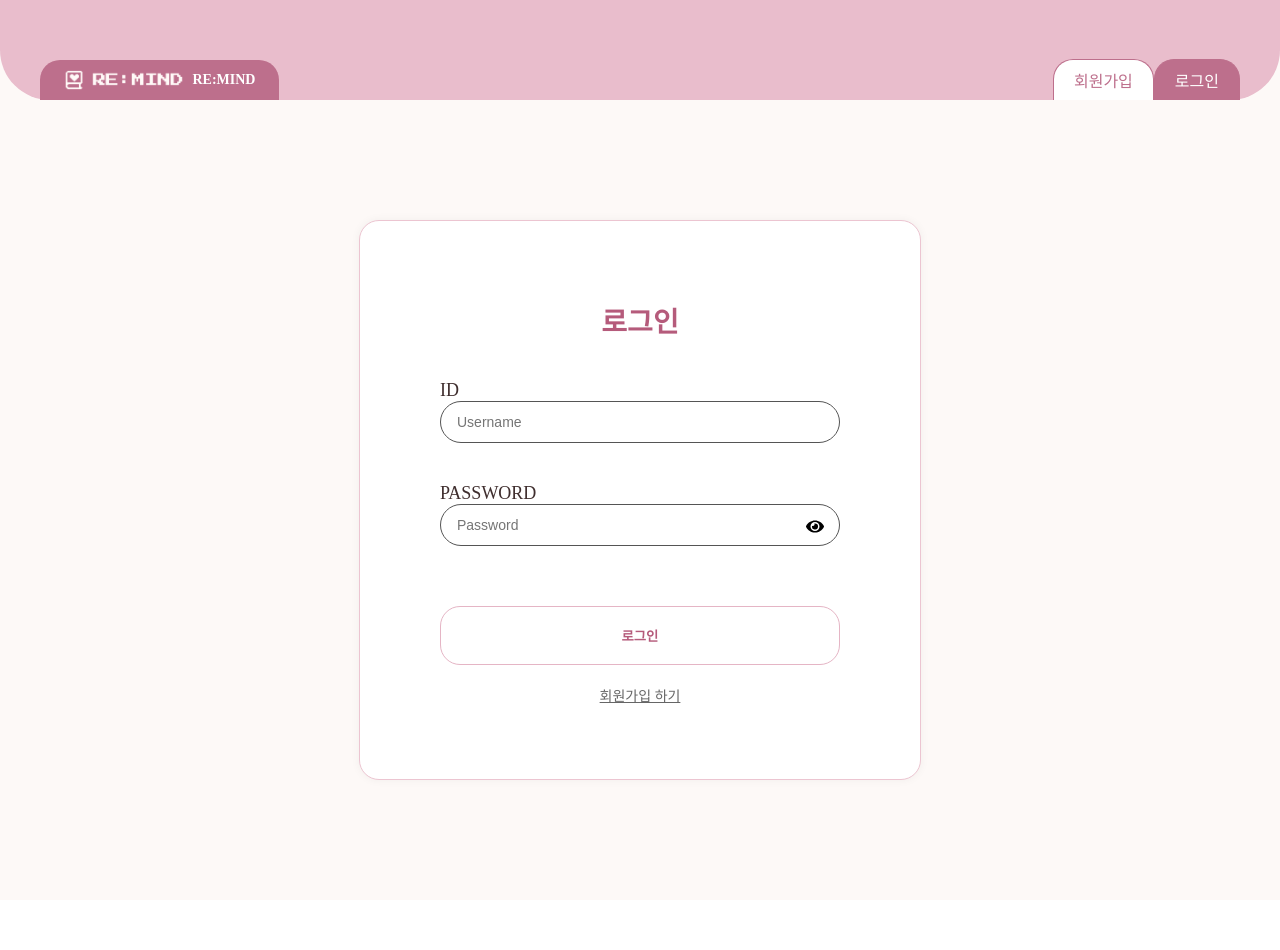
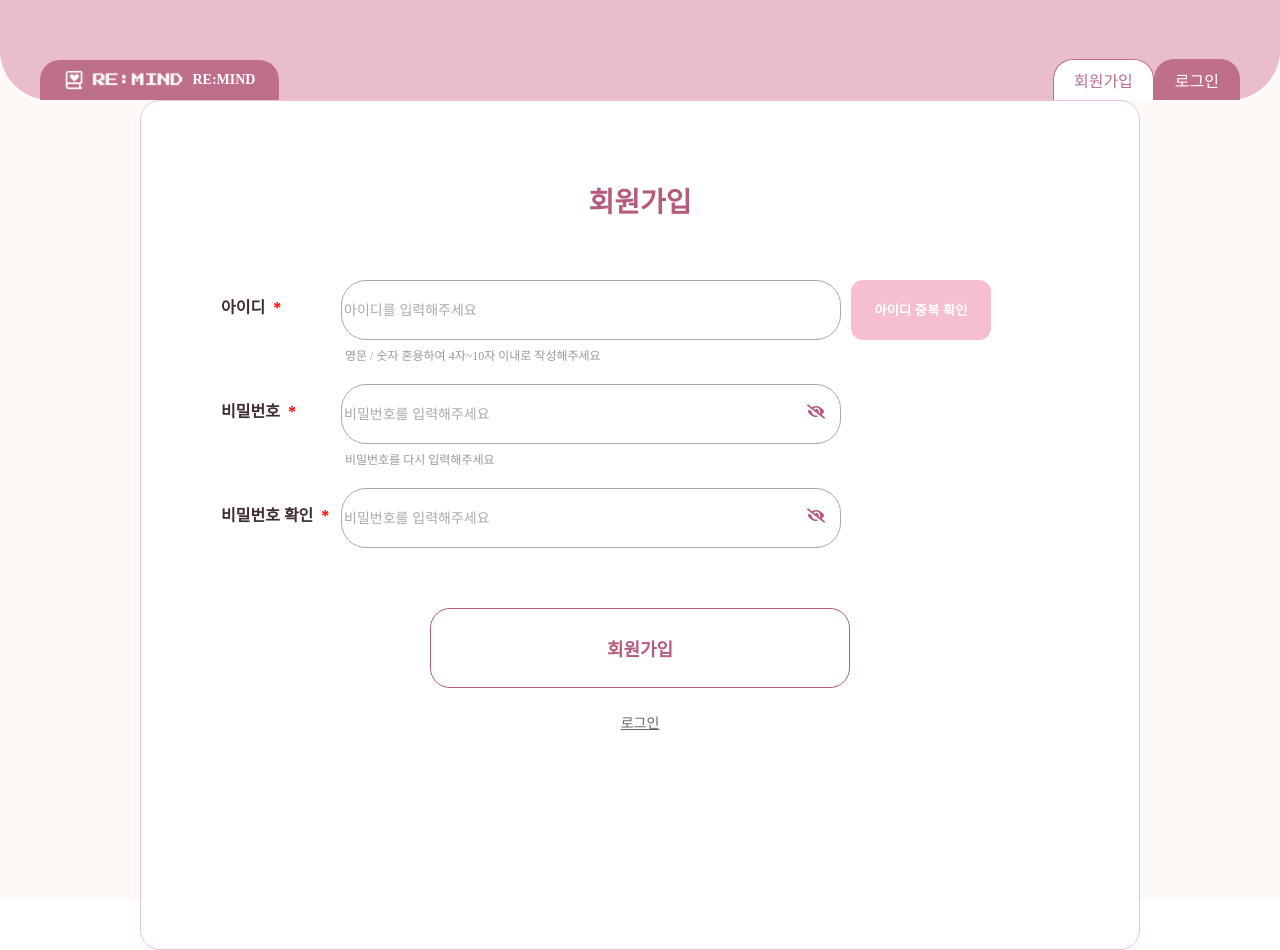
Before and after one commit to 2025-REMIND/REMIND-Frontend, a React (Create React App) app in the folder remind/: page /register in a window 1280 px wide. Before the commit the page ends 900 px from the top, so only its background shows below. Built offline with nearby package versions, Linux system fonts and the light colour scheme; a web font is replaced by a local one.

Commit message:
✨ RegisterForm 구현

```diff
--- a/remind/src/components/LoginForm/LoginForm.jsx
+++ b/remind/src/components/LoginForm/LoginForm.jsx
@@ -67,7 +67,7 @@ export const LoginForm = () => {
                 error={!!errors.password}
               />
               <S.ToggleIcon onClick={togglePasswordVisibility}>
-                {isPasswordVisible ? <FaEyeSlash /> : <FaEye />}
+                {isPasswordVisible ? <FaEye /> : <FaEyeSlash />}
               </S.ToggleIcon>
               <S.ErrorText visible={!!errors.password}>{errors.password}</S.ErrorText>
 
--- a/remind/src/components/Regitster/RegisterForm.jsx
+++ b/remind/src/components/Regitster/RegisterForm.jsx
@@ -3,85 +3,122 @@ import * as S from './RegisterForm.style';
 import Header from '../LoginForm/header/Header';
 import { FaEye, FaEyeSlash } from 'react-icons/fa';
 
-export const RegisterForm  = () => {
+export const RegisterForm = () => {
+  const [id, setId] = useState('');
+  const [pw, setPw] = useState('');
+  const [confirmPw, setConfirmPw] = useState('');
   const [isPasswordVisible, setIsPasswordVisible] = useState(false);
-  const [username, setUsername] = useState('');
-  const [password, setPassword] = useState('');
+  // 1. 상태 추가
+const [idError, setIdError] = useState('');
+const [pwError, setPwError] = useState('');
+const [confirmPwError, setConfirmPwError] = useState('');
 
-  const [errors, setErrors] = useState({ username: '', password: '' });
+// 2. 유효성 검사 함수 추가
+const validateId = (value) => {
+  const regex = /^(?=.*[a-zA-Z])(?=.*\d)[A-Za-z\d]{4,10}$/;
+  return regex.test(value);
+};
 
+const validatePassword = (value) => {
+  const regex = /^(?=.*[a-zA-Z])(?=.*\d)[A-Za-z\d]{4,10}$/;
+  return regex.test(value);
+};
+
+// 3. 입력 핸들러에 유효성 검사 추가
+const handleIdChange = (e) => {
+  const val = e.target.value;
+  setId(val);
+  setIdError(validateId(val) ? '' : '아이디는 영문과 숫자를 포함한 4~10자여야 합니다.');
+};
+
+const handlePwChange = (e) => {
+  const val = e.target.value;
+  setPw(val);
+  setPwError(validatePassword(val) ? '' : '비밀번호는 영문과 숫자를 포함한 4~10자여야 합니다.');
+  setConfirmPwError(val === confirmPw ? '' : '비밀번호가 일치하지 않습니다.');
+};
+
+const handleConfirmPwChange = (e) => {
+  const val = e.target.value;
+  setConfirmPw(val);
+  setConfirmPwError(val === pw ? '' : '비밀번호가 일치하지 않습니다.');
+};
   const togglePasswordVisibility = () => {
     setIsPasswordVisible((prev) => !prev);
-  };
-
-  const handleSubmit = (e) => {
-    e.preventDefault();
-    let isValid = true;
-    const newErrors = { username: '', password: '' };
-
-    // 아이디 유효성
-    if (username.trim().length < 4) {
-      newErrors.username = '아이디가 일치하지 않습니다.';
-      isValid = false;
-    }
-
-    // 비밀번호 유효성
-    if (password.length < 8) {
-      newErrors.password = '비밀번호가 일치하지 않습니다.';
-      isValid = false;
-    }
-
-    setErrors(newErrors);
   };
 
   return (
     <>
       <Header />
-      <S.LoginFromLayout>
-        <S.LoginFromWrapper>
-          <form onSubmit={handleSubmit}>
-            <h1>로그인</h1>
+      <S.RegitsterFormLayout>
+        <S.Wrapper>
+          <h1>회원가입</h1>
 
-            <S.InputBox>
-              <S.InputBoxText>ID</S.InputBoxText>
+          <S.Form>
+            <S.Row>
+              <S.Label>
+                아이디 <span>*</span>
+              </S.Label>
+              <S.InputRow>
+                <S.InputWithButton>
                   <S.Input
-                type="text"
-                placeholder="Username"
-                value={username}
-                onChange={(e) => setUsername(e.target.value)}
-                required
-                error={!!errors.username}
+  placeholder="아이디를 입력해주세요"
+  value={id}
+  onChange={handleIdChange}
 />
-              <S.ErrorText visible={!!errors.username}>{errors.username}</S.ErrorText>
 
-            </S.InputBox>
+                  <S.CheckButton>아이디 중복 확인</S.CheckButton>
+                </S.InputWithButton>
+                <S.Guideline style={{ color: idError ? 'red' : '#999' }}>
+  {idError || '영문 / 숫자 혼용하여 4자~10자 이내로 작성해주세요'}
+</S.Guideline>
+              </S.InputRow>
+            </S.Row>
 
-            <S.InputBox>
-              <S.InputBoxText>PASSWORD</S.InputBoxText>
+            <S.Row>
+              <S.Label>
+                비밀번호 <span>*</span>
+              </S.Label>
+              <S.InputRow>
+                <S.InputWrapper>
                   <S.Input
   type={isPasswordVisible ? 'text' : 'password'}
-                placeholder="Password"
-                value={password}
-                onChange={(e) => setPassword(e.target.value)}
-                required
-                error={!!errors.password}
+  placeholder="비밀번호를 입력해주세요"
+  value={confirmPw}
+  onChange={handleConfirmPwChange}
 />
                   <S.ToggleIcon onClick={togglePasswordVisibility}>
-                {isPasswordVisible ? <FaEyeSlash /> : <FaEye />}
+                    {isPasswordVisible ? <FaEye /> : <FaEyeSlash />}
                   </S.ToggleIcon>
-              <S.ErrorText visible={!!errors.password}>{errors.password}</S.ErrorText>
+                </S.InputWrapper>
+                <S.Guideline style={{ color: confirmPwError ? 'red' : '#999' }}>
+  {confirmPwError || '비밀번호를 다시 입력해주세요'}
+</S.Guideline>
+              </S.InputRow>
+            </S.Row>
 
+            <S.Row>
+              <S.Label>비밀번호 확인 <span>*</span></S.Label>
+              <S.InputRow>
+                <S.InputWrapper>
+                  <S.Input
+                    type={isPasswordVisible ? 'text' : 'password'} // 비밀번호와 동일하게 토글 적용
+                    placeholder="비밀번호를 입력해주세요"
+                    value={confirmPw} // confirmPw 상태 사용
+                    onChange={(e) => setConfirmPw(e.target.value)} // confirmPw 변경 함수
+                  />
+                  <S.ToggleIcon onClick={togglePasswordVisibility}>
+                    {isPasswordVisible ? <FaEye /> : <FaEyeSlash />}
+                  </S.ToggleIcon>
+                </S.InputWrapper>
+              </S.InputRow>
+            </S.Row>
 
-            </S.InputBox>
-
-            <S.LoginButton type="submit">로그인</S.LoginButton>
-
-            <S.RegisterButton>
-              <p>회원가입 하기</p>
-            </S.RegisterButton>
-          </form>
-        </S.LoginFromWrapper>
-      </S.LoginFromLayout>
+            <S.SubmitButton>회원가입</S.SubmitButton>
+            <S.LoginText>로그인</S.LoginText>
+          </S.Form>
+        </S.Wrapper>
+      </S.RegitsterFormLayout>
     </>
   );
 };
--- a/remind/src/components/Regitster/RegisterForm.style.js
+++ b/remind/src/components/Regitster/RegisterForm.style.js
@@ -1,6 +1,6 @@
-import styled from "styled-components";
+import styled from 'styled-components';
 
-export const LoginFromLayout = styled.div`
+export const RegitsterFormLayout = styled.div`
   height: 100vh;
   display: flex;
   justify-content: center;
@@ -8,97 +8,144 @@ export const LoginFromLayout = styled.div`
   background-color: #fdf9f7;
 `;
 
-export const LoginFromWrapper = styled.div`
-  background-color: white;
+export const Wrapper = styled.div`
+  background-color: #fff;
   border: 1px solid #ecc5d1;
   border-radius: 20px;
-  padding: 60px 80px;
-  box-shadow: 0 0 10px rgba(0, 0, 0, 0.05);
-  width: 400px;
+  width: 1000px;
+  height: 850px;
+  margin: auto;
+  padding: 60px 80px;  /* 패딩 추가해서 내부 여백 확보 */
+  box-sizing: border-box;
+  display: flex;
+  flex-direction: column;
 
   h1 {
     text-align: center;
     color: #b55b7b;
+    font-size: 28px;
     margin-bottom: 40px;
-    font-size: 28px;
   }
 `;
 
-export const InputBox = styled.div`
-  position: relative;
-  margin-bottom: 20px;
+export const Form = styled.div`
+  flex: 1;              /* 폼이 Wrapper의 남은 공간 채우도록 */
+  display: flex;
+  flex-direction: column;
+
 `;
 
-export const InputBoxText=styled.div`
+export const Row = styled.div`
+  display: flex;
+  align-items: flex-start;
+  margin-top: 20px;
+`;
+
+export const Label = styled.label`
+  flex: 0 0 120px; /* 조금 넉넉한 고정 너비 */
+  font-weight: bold;
   color: #3f2e2e;
-  font-size: 18px;
-`
+  margin-top: 14px;
+
+  span {
+    color: red;
+    margin-left: 4px;
+  }
+`;
+
+export const InputRow = styled.div`
+  flex: 1;
+  display: flex;
+  flex-direction: column; /* 안내문 아래 배치 위해 세로 정렬 */
+  gap: 6px;
+`;
+
+export const InputWithButton = styled.div`
+  display: flex;
+  gap: 10px;
+  width: 650px;
+`;
 
 export const Input = styled.input`
+  flex: 1;
   width: 100%;
-  padding: 12px 40px 12px 16px;
-  background-color: ${(props)=>(props.error ? '#FF000026' : "white")};
-  border: 1px solid ${(props) => (props.error ? 'red' : '#555')};
+  height: 60px;
+  padding-right: 40px;  /* 오른쪽 아이콘 공간 확보 */
+  border: 1px solid ${(props) => (props.error ? '#3f2e2e' : '#aaa')};
+  background-color: ${(props) => (props.error ? '#FFEFEF' : 'white')};
   border-radius: 25px;
   font-size: 14px;
   box-sizing: border-box;
 
-  ::placeholder {
-    color: #999;
-  }
-
-  &:focus {
-    outline: none;
-    border-color: ${(props) => (props.error ? 'red' : '#b55b7b')};
+  &::placeholder {
+    color: #aaa;
   }
 `;
 
-
-export const LoginButton = styled.button`
-  width: 100%;
-  padding: 19px 161px 19px 161px;
-  border-radius: 20px;
-  border: 1px solid #e5b5c5;
-  background-color: white;
-  color: #b55b7b;
+export const CheckButton = styled.button`
+  padding: 12px 16px;
+  border: none;
+  border-radius: 12px;
+  width: 140px;
+  height: 60px;
+  background-color: #f6bfcf;
+  color: white;
   font-weight: bold;
-  margin-top: 20px;
   cursor: pointer;
-  transition: all 0.2s;
 
   &:hover {
-    background-color: #fce4ec;
+    background-color: #e0abc1;
   }
 `;
 
-export const RegisterButton = styled.div`
-  text-align: center;
-  margin-top: 20px;
-
-  p {
-    font-size: 14px;
-    color: #666;
-    text-decoration: underline;
-    cursor: pointer;
-  }
+export const InputWrapper = styled.div`
+  position: relative;
+  flex: 1;
+  width : 500px;
 `;
 
 export const ToggleIcon = styled.span`
   position: absolute;
-  top: 55%;
+  top: 50%;
   right: 16px;
   transform: translateY(-50%);
+  cursor: pointer;
+  color: #b55b7b;
   font-size: 18px;
-  cursor: pointer;
   user-select: none;
-  color: #000;
 `;
 
-export const ErrorText = styled.p`
-  min-height: 16px;        // ✅ 항상 공간 차지 (1줄 높이)
+export const Guideline = styled.p`
   font-size: 12px;
-  margin-top: 4px;
-  color: red;
-  transition: opacity 0.2s ease;
-  opacity: ${(props) => (props.visible ? 1 : 0)};
+  color: #999;
+  margin: 0;
+  padding-left: 4px; /* 라벨 너비와 정렬 맞추려고 약간 들여쓰기 */
 `;
+
+export const SubmitButton = styled.button`
+  margin-top: 60px;
+  width: 420px;
+  height: 80px;
+  border-radius: 20px;
+  border: 1px solid #b55b7b;
+  color: #b55b7b;
+  background-color: white;
+  font-weight: bold;
+  font-size: 18px;
+
+  display: block;   /* block 요소로 만들기 */
+  margin: 60px auto 0 auto;  /* 위쪽 마진 60px, 좌우 auto로 가운데 정렬 */
+
+  &:hover {
+    background-color: #fde8f0;
+  }
+`;
+
+export const LoginText = styled.p`
+  margin-top: 24px;
+  text-align: center;
+  color: #666;
+  font-size: 14px;
+  text-decoration: underline;
+  cursor: pointer;
+`;
```
Lines whose indentation alone changed are shown as unchanged.
